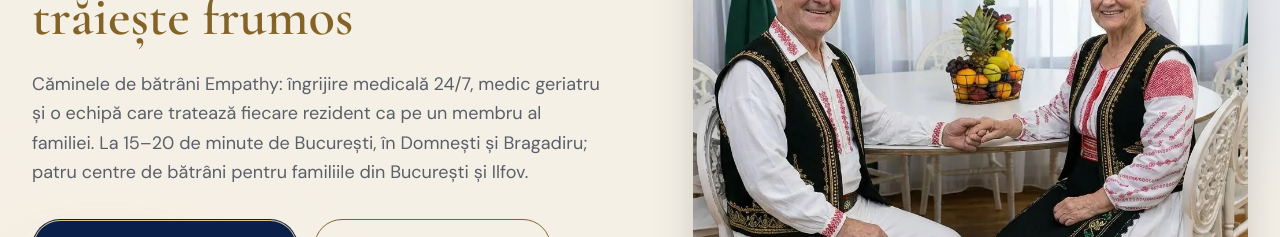
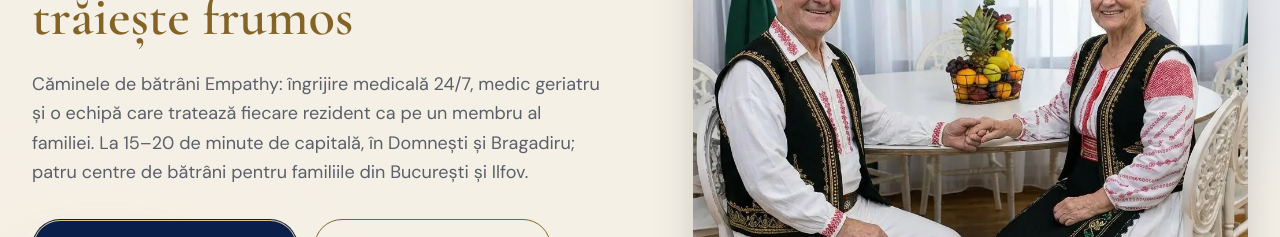
Before and after one commit to policolor-website/caminul-empathy, a Next.js app: page / in a window 1280 px wide. Shown: the part 335-572 px from the top of the page. Built offline with nearby package versions, Linux system fonts and the light colour scheme.

Commit message:
Hero text: 'de capitala' in loc de 'de Bucuresti'

```diff
--- a/app/page.tsx
+++ b/app/page.tsx
@@ -61,7 +61,7 @@ export default function HomePage() {
                 <p className="mt-6 max-w-xl text-lg leading-relaxed text-ink-soft">
                   Căminele de bătrâni Empathy: îngrijire medicală 24/7, medic geriatru și o echipă care tratează
                   fiecare rezident ca pe un membru al familiei. La 15–20 de minute
-                  de București, în Domnești și Bragadiru; patru centre de bătrâni pentru familiile din București și Ilfov.
+                  de capitală, în Domnești și Bragadiru; patru centre de bătrâni pentru familiile din București și Ilfov.
                 </p>
               </Reveal>
               <Reveal delay={240}>
```
